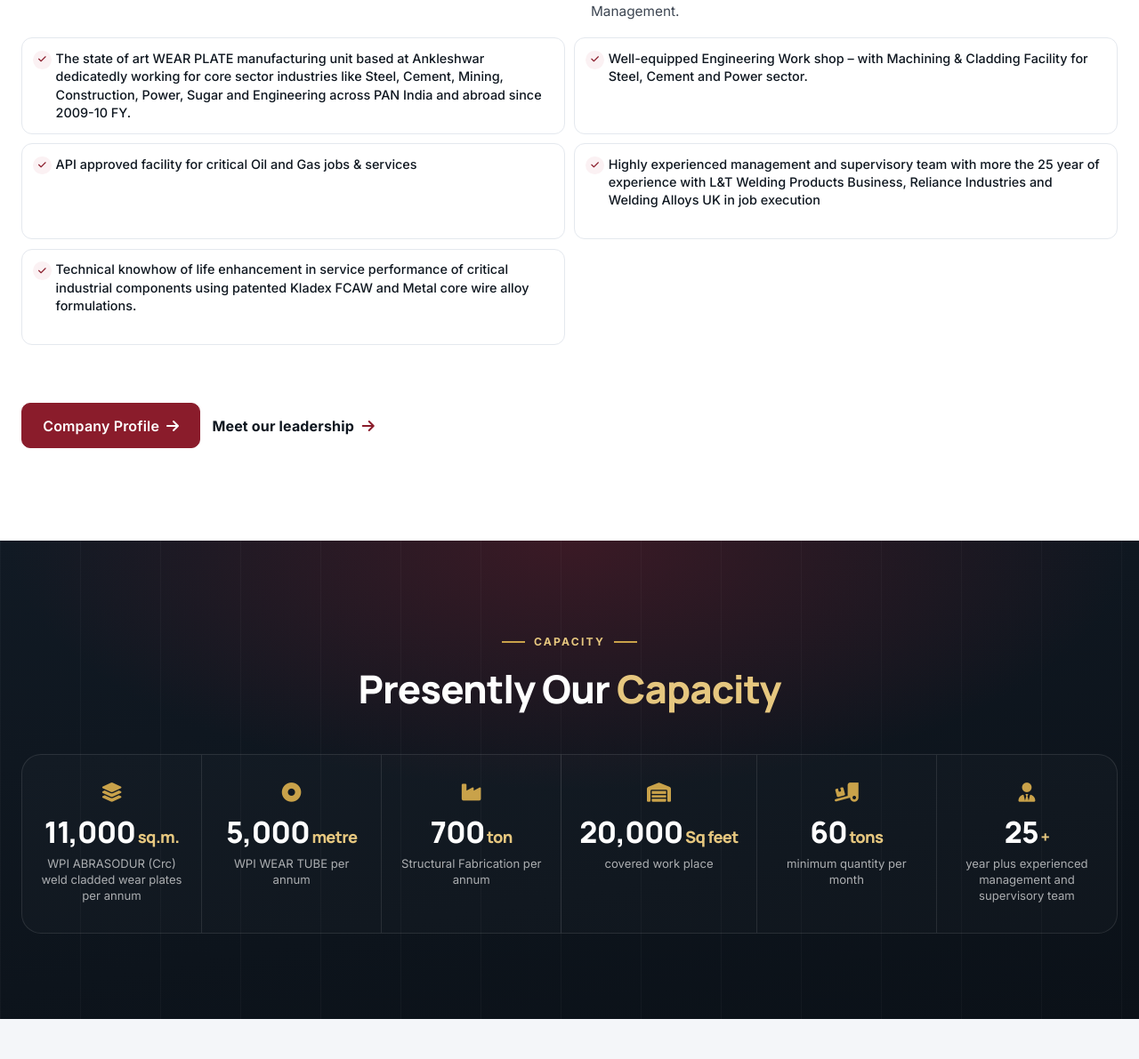
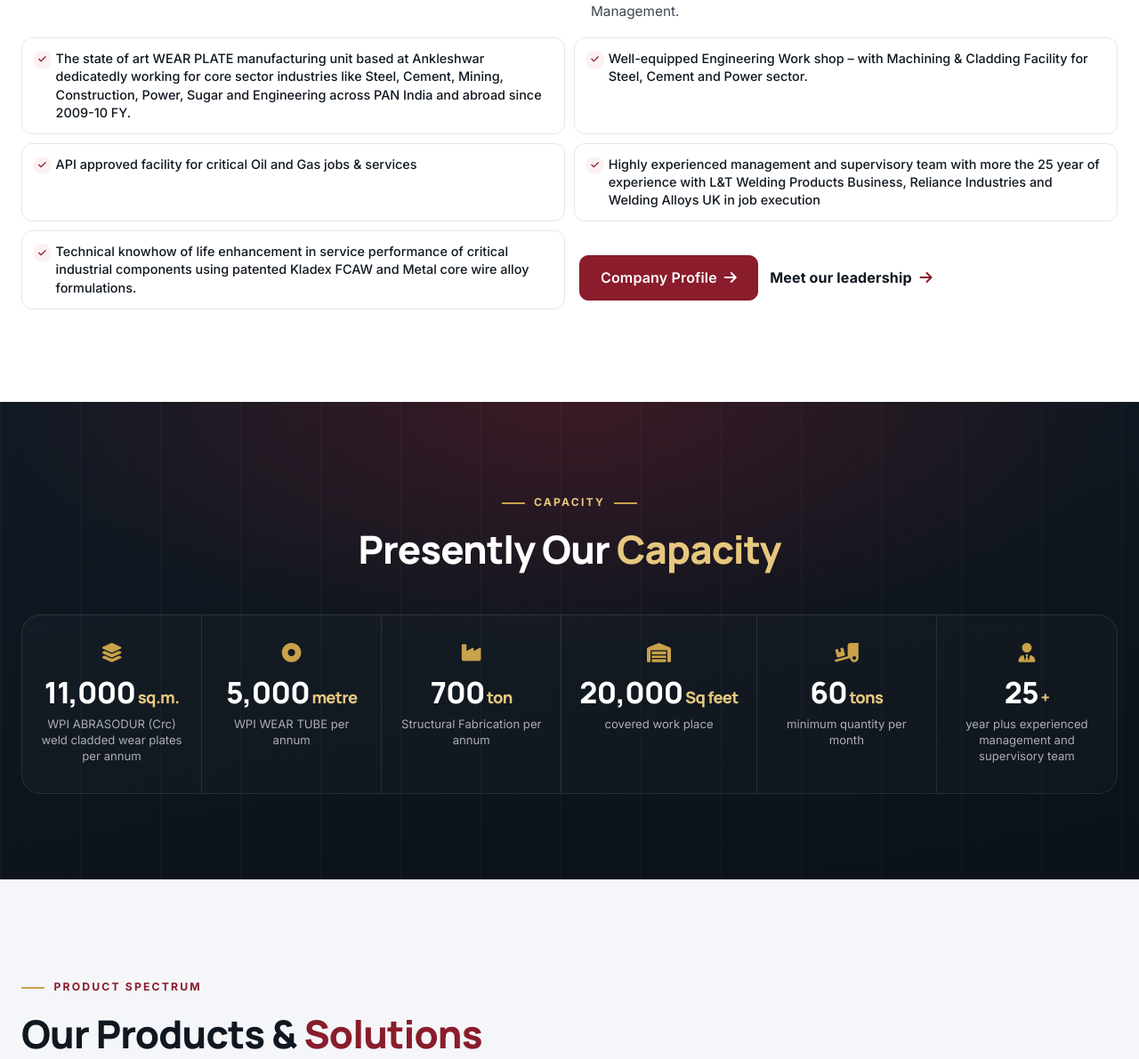
Before and after one commit to santo0011/Wear-Plates-Synergy, a Laravel app: page / in a window 1280 px wide. Shown: the part 1594-2785 px from the top of the page at 89% size. Run offline with Laravel 12, Linux system fonts and the light colour scheme; data comes from the database, SQL or seed files in the repository; some libraries are stand-ins or nearby versions.

Commit message:
Align homepage about actions with odd point grids

```diff
--- a/public/css/site.css
+++ b/public/css/site.css
@@ -357,11 +357,15 @@ main#main { overflow-x: clip; }
 .home-about .sec-title { max-width: 19ch; font-size: clamp(1.9rem, 3vw, 2.45rem); line-height: 1.1; margin-bottom: .85rem; }
 .home-about .prose { max-width: 66ch; font-size: .96rem; line-height: 1.6; }
 .home-about .prose p { margin-bottom: .8rem; }
-.home-about .tick-list.two-col { grid-template-columns: repeat(2, minmax(0, 1fr)); grid-auto-rows: 1fr; gap: .65rem; }
+.home-about .tick-list.two-col { grid-template-columns: repeat(2, minmax(0, 1fr)); gap: .65rem; }
 .home-about-points { margin-top: .25rem; }
 .home-about .tick-list li { padding: .8rem .8rem .8rem 2.35rem; border: 1px solid var(--line); border-radius: 12px; background: #fff; font-size: .9rem; line-height: 1.4; }
 .home-about .tick-list li::before { left: .75rem; top: .85rem; }
 .home-about .about-actions { gap: .75rem !important; margin-top: 1.1rem !important; }
+.home-about .home-about-point-grid { display: grid; align-items: stretch; }
+.home-about .home-about-point { position: relative; padding: .8rem .8rem .8rem 2.35rem; border: 1px solid var(--line); border-radius: 12px; background: #fff; color: var(--ink); font-size: .9rem; font-weight: 500; line-height: 1.4; }
+.home-about .home-about-point::before { content: "\f00c"; font-family: "Font Awesome 6 Free"; font-weight: 900; position: absolute; left: .75rem; top: .85rem; width: 1.3rem; height: 1.3rem; border-radius: 50%; background: var(--brand-50); color: var(--brand); font-size: .62rem; display: grid; place-items: center; }
+.home-about .home-about-point-grid > .about-actions { align-self: center; padding: .5rem 0 .5rem .35rem; }
 @media (max-width: 991.98px) {
   .home-about .about-collage { max-width: 620px; margin-inline: auto; }
   .home-about .sec-title { max-width: none; }
@@ -369,7 +373,8 @@ main#main { overflow-x: clip; }
 @media (max-width: 575.98px) {
   .home-about .about-collage { padding-right: 10%; padding-bottom: 8%; }
   .home-about .about-main { aspect-ratio: 1.12; }
-  .home-about .tick-list.two-col { grid-template-columns: 1fr; grid-auto-rows: auto; }
+  .home-about .tick-list.two-col { grid-template-columns: 1fr; }
+  .home-about .home-about-point-grid > .about-actions { padding-left: 0; }
 }
 
 /* ---------- Stats band ---------- */
--- a/resources/views/pages/home.blade.php
+++ b/resources/views/pages/home.blade.php
@@ -110,17 +110,24 @@
             </div>
             @if ($about->lines('points'))
                 <div class="col-12 home-about-points reveal">
-                    <ul class="tick-list two-col">
-                        @foreach ($about->lines('points') as $point)<li>{{ $point }}</li>@endforeach
-                    </ul>
+                    <div class="tick-list two-col home-about-point-grid" role="list">
+                        @foreach ($about->lines('points') as $point)
+                            <div class="home-about-point" role="listitem">{{ $point }}</div>
+                        @endforeach
+                        <div class="d-flex flex-wrap align-items-center gap-3 about-actions">
+                            <a href="{{ route('about') }}" class="btn btn-brand">{{ $about->get('button_text', 'More About Us') }}<i class="fa-solid fa-arrow-right ms-2"></i></a>
+                            <a href="{{ route('leadership') }}" class="btn btn-link-arrow">Meet our leadership <i class="fa-solid fa-arrow-right"></i></a>
+                        </div>
+                    </div>
+                </div>
+            @else
+                <div class="col-12 reveal">
+                    <div class="d-flex flex-wrap gap-3 about-actions">
+                        <a href="{{ route('about') }}" class="btn btn-brand">{{ $about->get('button_text', 'More About Us') }}<i class="fa-solid fa-arrow-right ms-2"></i></a>
+                        <a href="{{ route('leadership') }}" class="btn btn-link-arrow">Meet our leadership <i class="fa-solid fa-arrow-right"></i></a>
+                    </div>
                 </div>
             @endif
-            <div class="col-12 reveal">
-                <div class="d-flex flex-wrap gap-3 about-actions">
-                    <a href="{{ route('about') }}" class="btn btn-brand">{{ $about->get('button_text', 'More About Us') }}<i class="fa-solid fa-arrow-right ms-2"></i></a>
-                    <a href="{{ route('leadership') }}" class="btn btn-link-arrow">Meet our leadership <i class="fa-solid fa-arrow-right"></i></a>
-                </div>
-            </div>
         </div>
     </div>
 </section>
```
